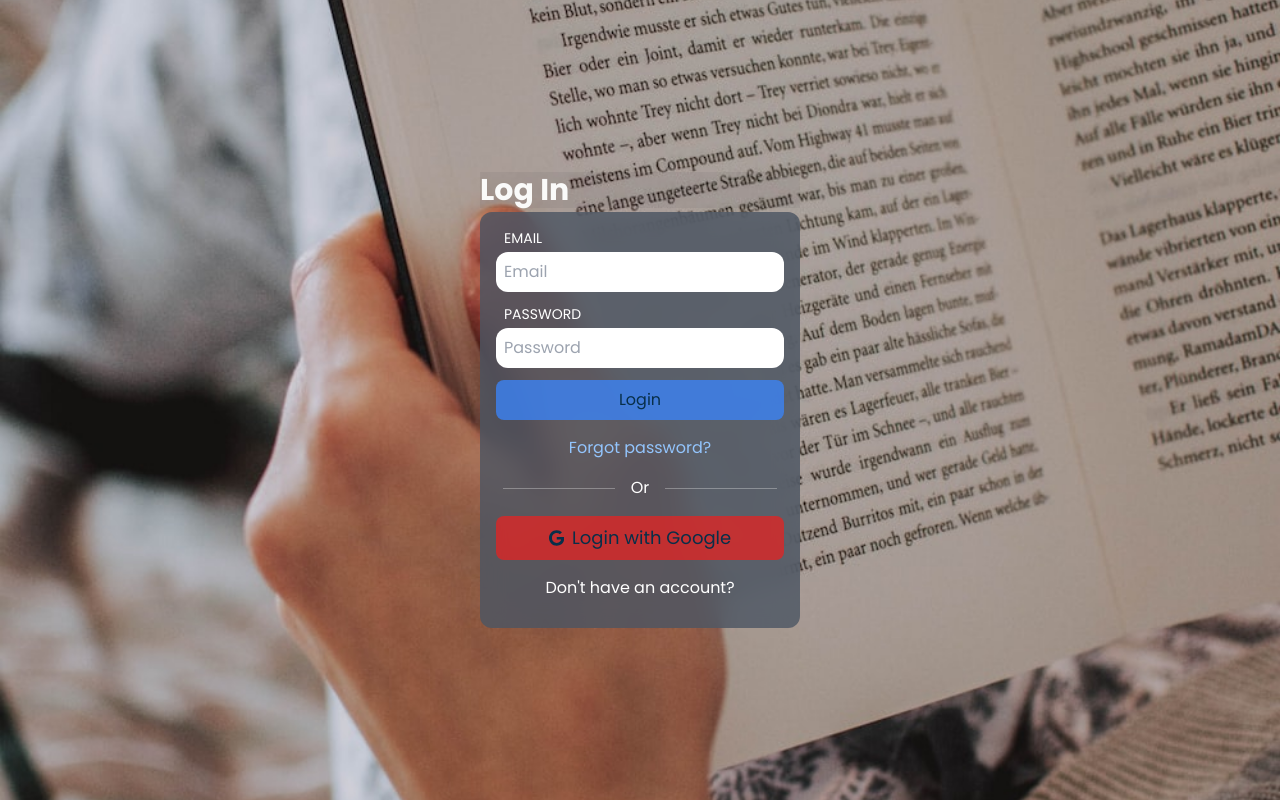
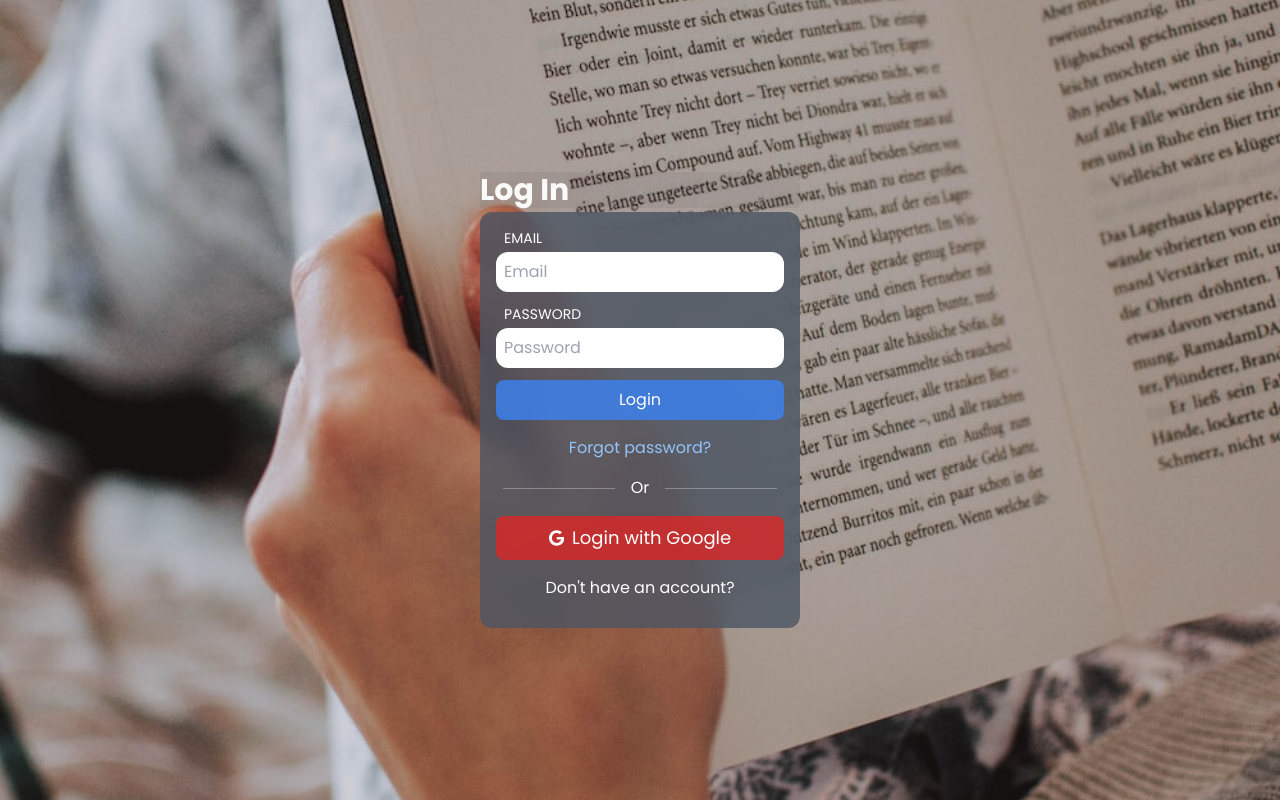
Before and after one commit to Cabralzinho/bookshelf, a React (Vite) app: page /login in a window 1280 px wide. Built offline with nearby package versions, Linux system fonts and the light colour scheme.

Commit message:
update: arrumando bug

```diff
--- a/src/routes/LoginPage/components/CredentialLoginForm.tsx
+++ b/src/routes/LoginPage/components/CredentialLoginForm.tsx
@@ -77,7 +77,7 @@ export const CredentialLoginForm = () => {
       />
       <button
         disabled={!!errors.email || !!errors.password}
-        className="rounded-lg w-full px-4 py-2 bg-blue-500/80 hover:bg-blue-500 transition-all disabled:bg-slate-400"
+        className="rounded-lg w-full px-4 py-2 bg-blue-500/80 hover:bg-blue-500 transition-all disabled:bg-slate-400 text-white"
       >
         Login
       </button>
--- a/src/routes/LoginPage/components/LoginGoogle.tsx
+++ b/src/routes/LoginPage/components/LoginGoogle.tsx
@@ -20,7 +20,7 @@ export const LoginGoogle = () => {
   return (
     <div
       onClick={handleOnClickPopUp}
-      className="flex items-center justify-center gap-2 bg-red-600/80 hover:bg-red-600 transition-all cursor-pointer py-2 px-4 w-full max-w-[18rem] rounded-lg text-lg"
+      className="flex items-center justify-center gap-2 bg-red-600/80 hover:bg-red-600 transition-all cursor-pointer py-2 px-4 w-full max-w-[18rem] rounded-lg text-lg text-white"
     >
       <Icons.Google />
       <p className="text-center">Login with Google</p>
--- a/src/routes/SpecificBook/index.tsx
+++ b/src/routes/SpecificBook/index.tsx
@@ -1,4 +1,3 @@
-import { Icons } from "@/components/Icons";
 import { useBook } from "@/hooks/useBook";
 import { useEffect } from "react";
 import { useParams } from "react-router-dom";
```
